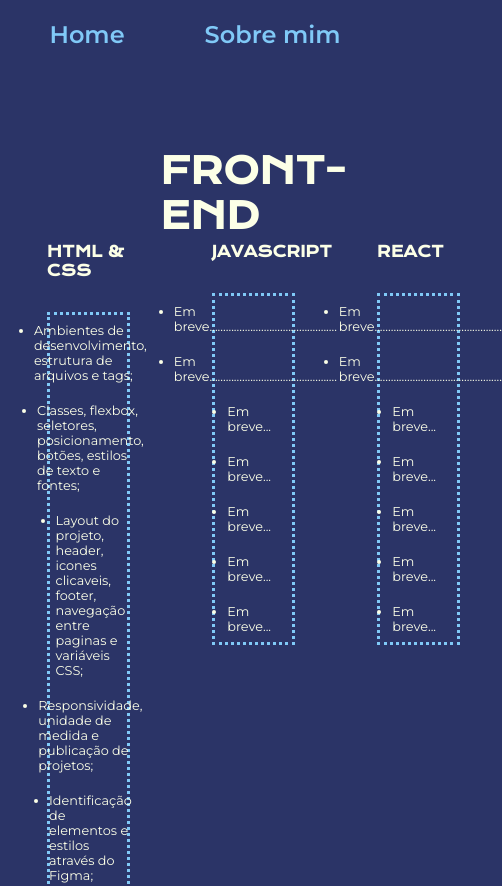
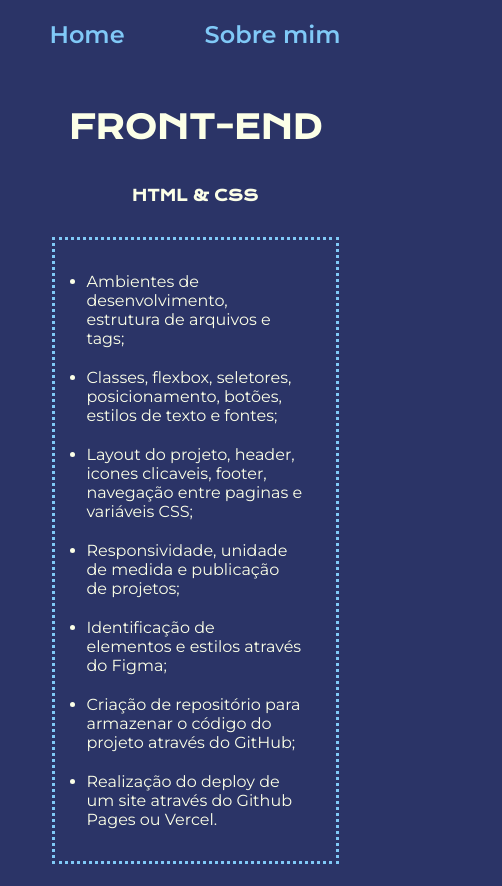
Before and after one commit to thaistech/portfolio, a plain HTML site: page skills.html in a window 390 px wide. Shown: the top 886 px of the page, 502 px wide, since content can reach past the window. Drawn offline with nearby package versions, Linux system fonts and the light colour scheme.

Commit message:
Alterações css pagina kill 2

```diff
--- a/styles/style.css
+++ b/styles/style.css
@@ -156,54 +156,6 @@ body {
 }
 
 
-
-@media (max-width: 1200px) {
-    .cabecalho {
-        padding: 5%;
-    }
-
-    .cabecalho__menu {
-        justify-content: center;
-    }
-
-
-    .apresentacao {
-        flex-direction: column-reverse;
-        padding: 5%;
-    }
-
-    .apresentacao__conteudo {
-        width:auto;
-
-    }
-
-    .apresentacao__imagem {
-        width: 60%;
-        padding: 5% 0% 0% 20%;
-
-    }
-
-
-    .apresentacao__skill {
-        padding: 5px 10px 15px 30px;
-        flex-wrap:wrap-reverse;
-
-
-    }
-
-
-    .apresentacao__skill {
-        padding: 5%;
-        margin: 5px 10px 15px 30px;
-    }
-
-
-
-
-}
-
-
-
 p:hover {
     color: #eccdd260;
 }
@@ -261,6 +213,9 @@ section:hover {
     font-size: 0.95rem;
     font-family: var(--fonte-primaria);
     margin-bottom: 2rem;
+    display: flex;
+    justify-content: center;
+    align-items: center;
 }
 
 
@@ -290,3 +245,59 @@ h2:hover + ul {
 }
 
 /* FINAL Pagina section Skill------------------------------------------------------------*/
+
+
+
+
+@media (max-width: 1200px) {
+    .cabecalho {
+        padding: 5%;
+    }
+
+    .cabecalho__menu {
+        justify-content: center;
+    }
+
+
+    .apresentacao {
+        flex-direction: column-reverse;
+        padding: 5%;
+    }
+
+    .apresentacao__conteudo {
+        width:auto;
+
+    }
+
+    .apresentacao__imagem {
+        width: 60%;
+        padding: 5% 0% 0% 20%;
+
+    }
+
+
+    .apresentacao__skill {
+        padding: 0em 2em;
+        flex-wrap:wrap-reverse;
+        margin: 5%;
+        grid-template-columns: none !important;
+
+    }
+
+
+    .apresentacao__skill__titulo {
+        font-size: 2rem;
+        padding: 5%;
+        margin: 5%;
+        display: flex;
+        justify-content: center;
+        align-items: center;
+
+    }
+
+   .apresentacao__skill__lista{
+        font-size: 1rem;
+        padding: 2em 2em;
+
+   }
+}
```
